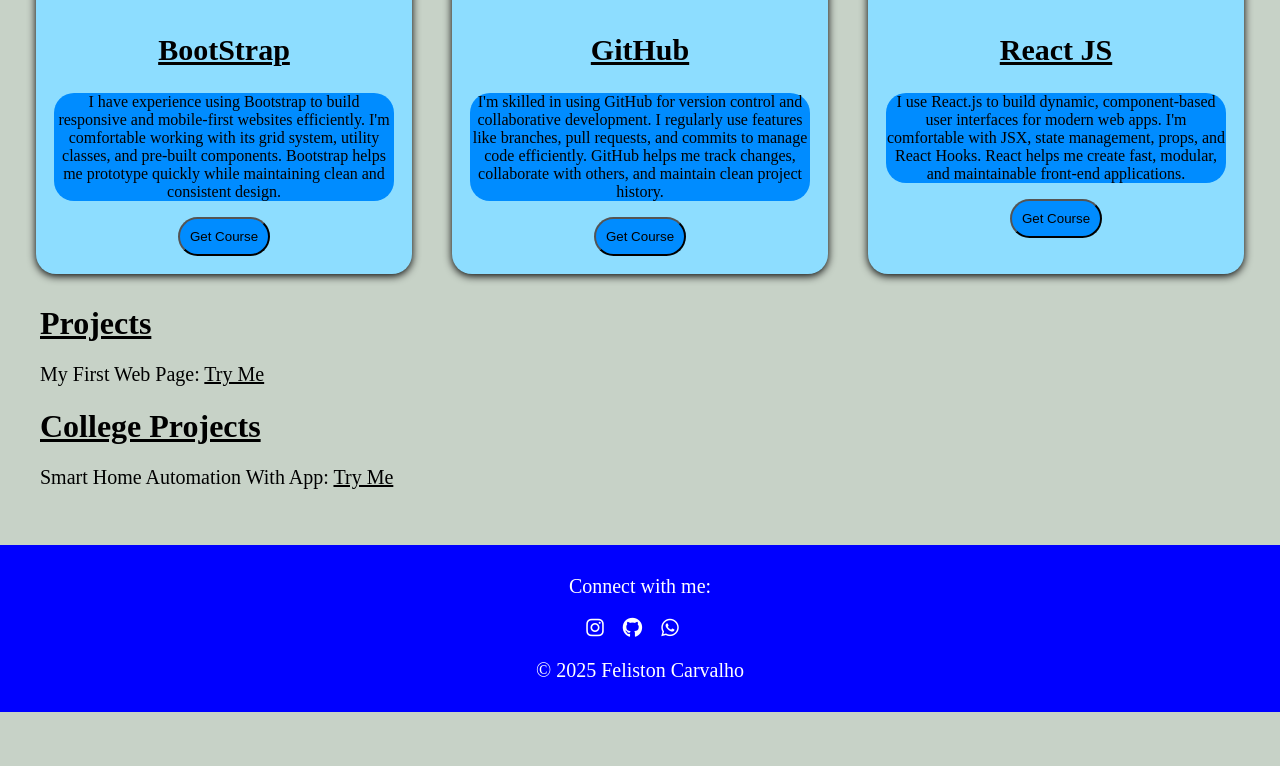
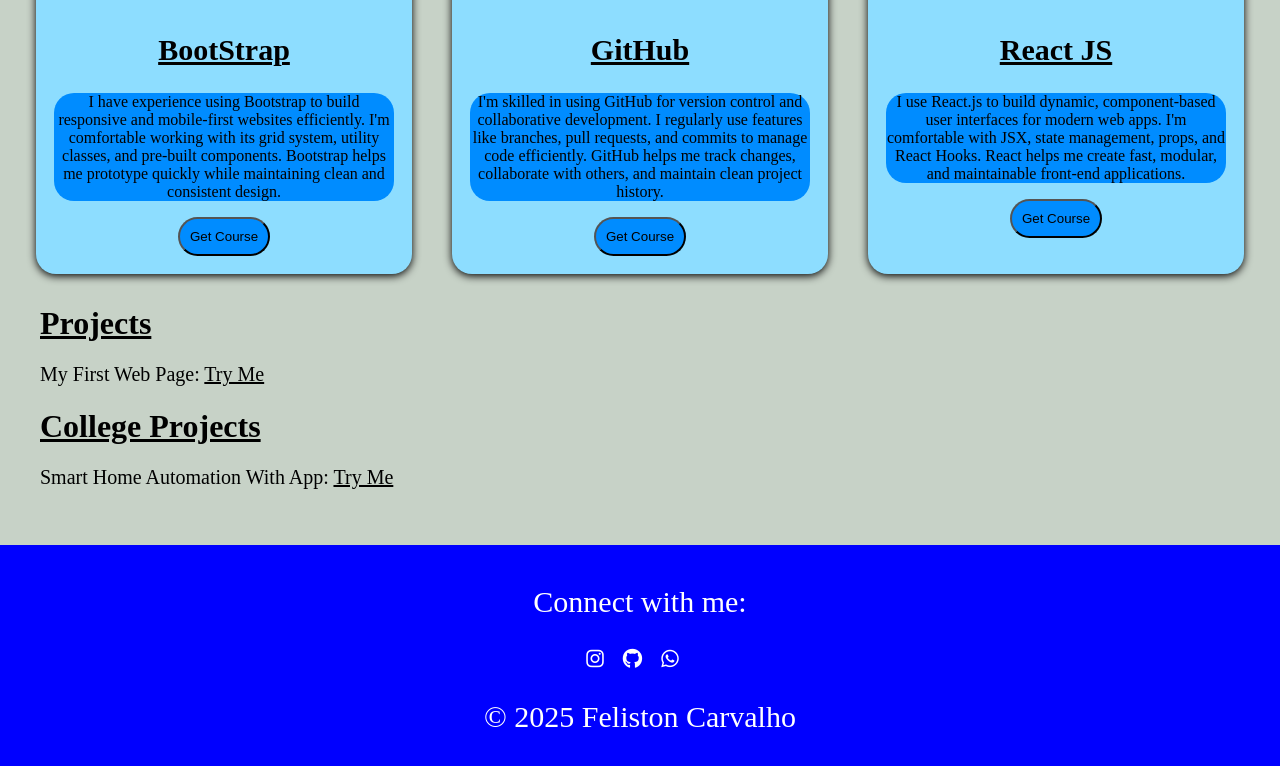
Before and after one commit to shadow-Scripts-sys/Profile_page, a plain HTML site: page index.html in a window 1280 px wide. Shown: the part 1324-2090 px from the top of the page. Before the commit the page ends 2036 px from the top, so only its background shows below. Drawn offline with Linux system fonts and the light colour scheme.

Commit message:
Update index.html

```diff
--- a/index.html
+++ b/index.html
@@ -88,11 +88,11 @@
     <br><br>
 
     <footer class="footer">
-        <p style="font-size: 20px;">Connect with me:</p>
+        <p style="font-size: 30px;">Connect with me:</p>
         <a style="color: inherit;" href="https://instagram.com/__feliston__1712__"><i class="fab fa-instagram"></i></a>
         <a style="color: inherit;" href="https://github.com/shadow-Scripts-sys/First_Web_Page"><i class="fab fa-github"></i></a>
         <a style="color: inherit;" href="https://wa.me/+917378311873"><i class="fab fa-whatsapp"></i></a>
-        <p style="font-size: 20px;">&copy 2025 Feliston Carvalho</p>
+        <p style="font-size: 30px;">&copy 2025 Feliston Carvalho</p>
     </footer>
 </body>
 </html>
```
